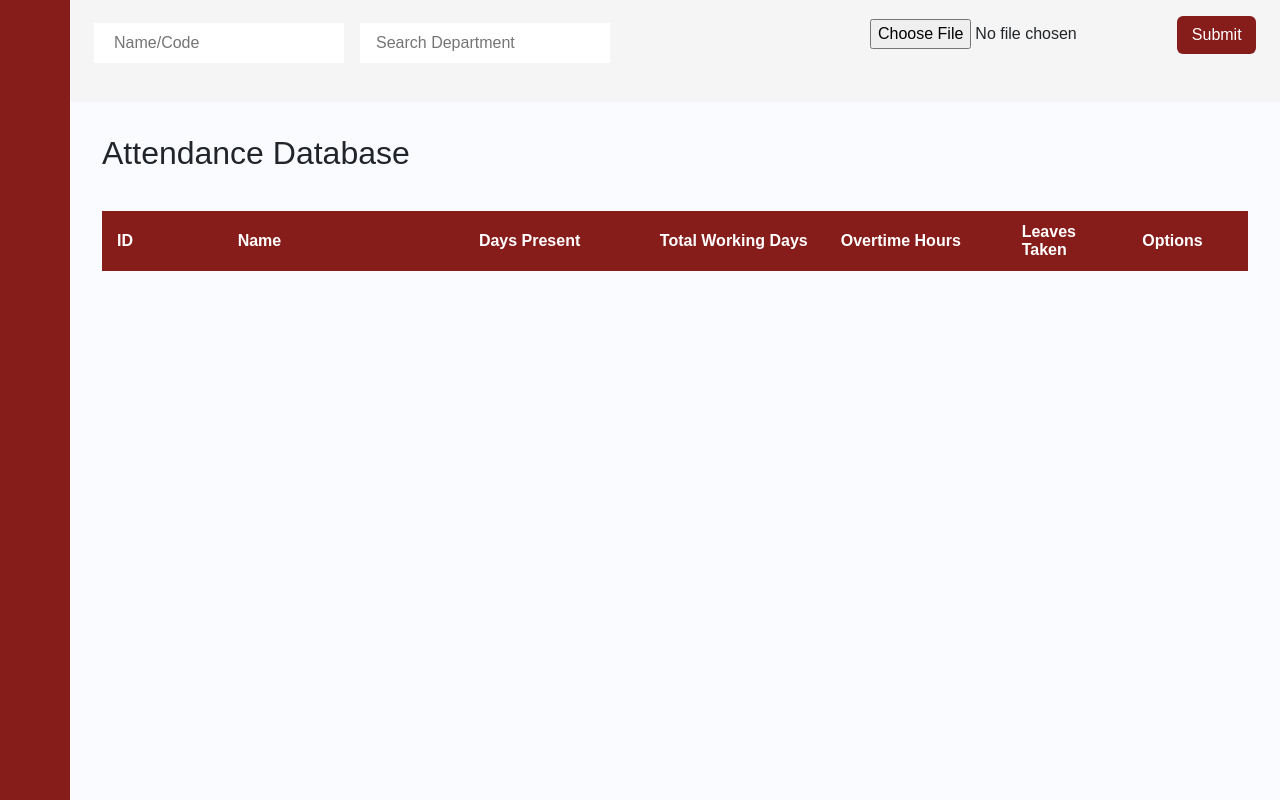
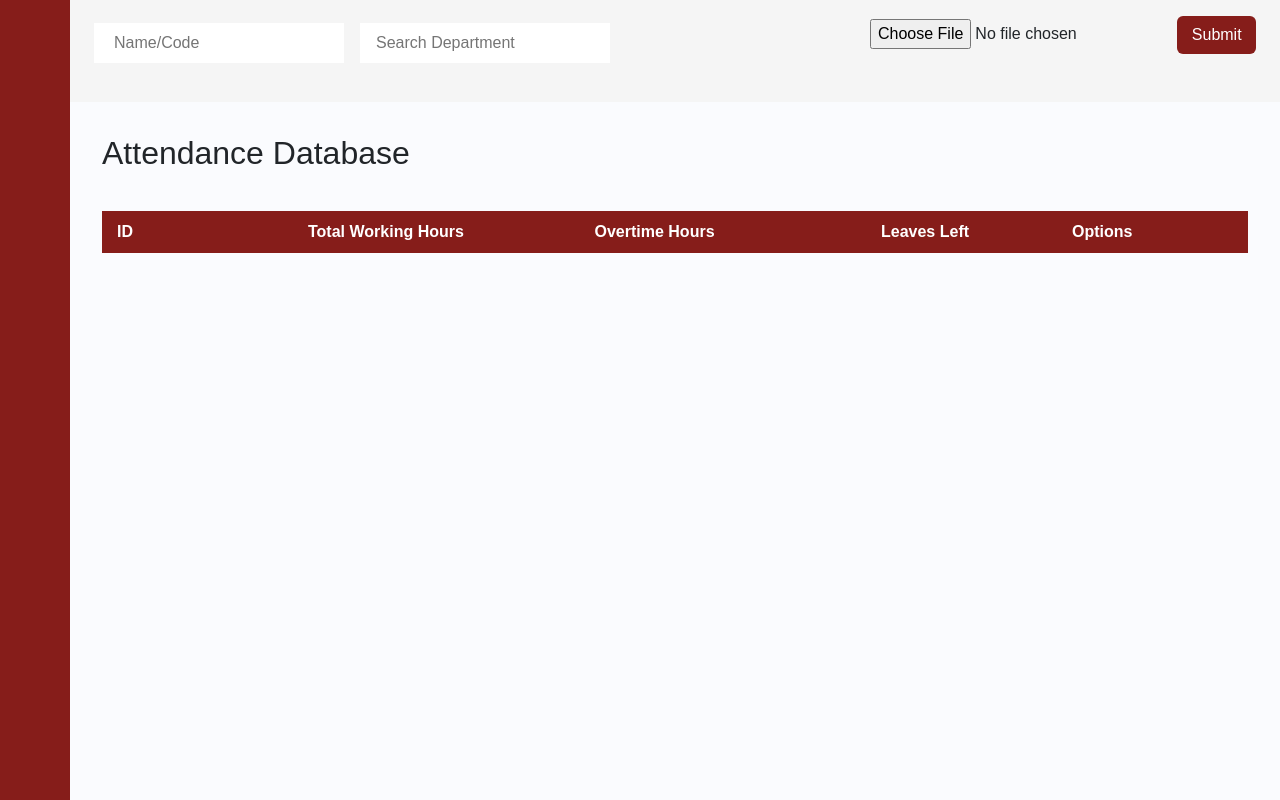
Before and after one commit to Auresan/MSYS42PayRoll, a Django app: page /A_UPLOAD/1 in a window 1280 px wide. Run offline with Django 4.2, Linux system fonts and the light colour scheme; data comes from the database, SQL or seed files in the repository; lists and menus that the app fills with data are empty; some libraries are stand-ins or nearby versions; some web fonts are replaced.

Commit message:
fixed attendance_db

```diff
--- /dev/null
+++ b/shpayrollappv2/shpayrollappv2/output.txt
@@ -0,0 +1 @@
+123456789123	52524.38853503185
--- a/shpayrollappv2/shpayrollappv2/payrollapp/templates/payrollapp/attendance_db.html
+++ b/shpayrollappv2/shpayrollappv2/payrollapp/templates/payrollapp/attendance_db.html
@@ -52,25 +52,23 @@
                 <thead>
                     <tr>
                         <th style="width:10%">ID</th>
-                        <th style="width:20%">Name</th>
-                        <th style="width:15%">Days Present</th>
-                        <th style="width:15%">Total Working Days</th>
+                        <th style="width:15%">Total Working Hours</th>
                         <th style="width:15%">Overtime Hours</th>
-                        <th style="width:10%">Leaves Taken</th>
+                        <th style="width:10%">Leaves Left</th>
                         <th style="width:10%">Options</th>
                     </tr>
                 </thead>
+                {% for i in b%}
                 <tbody>
                     <tr>
-                        <td></td>
-                        <td></td>
-                        <td></td>
-                        <td></td>
-                        <td></td>
-                        <td></td>
-                        <td><a class="btn" href="#"><i class="lni lni-pencil-alt" style="color:#861C1A"></i></a></td-->
+                        <td>{{i.Employee_ID}}</td>
+                        <td>{{i.HoursWorked}}</td>
+                        <td>{{i.OT__sum}}</td>
+                        <td>{{i.leaves_left}}</td>
+                        <td><a class="btn" href="{% url 'employee_attendance' UID=user.pk EID=i.Employee_ID %}"><i class="lni lni-pencil-alt" style="color:#861C1A"></i></a></td>
                     </tr>
                 </tbody>
+                {% endfor %}
             </table>
         </div>
     </div>
```
Also changed, not shown: shpayrollappv2/shpayrollappv2/payrollapp/templates/payrollapp/employee_attendance.html (+11 -6 lines), shpayrollappv2/shpayrollappv2/payrollapp/views.py (+6 -2 lines).
